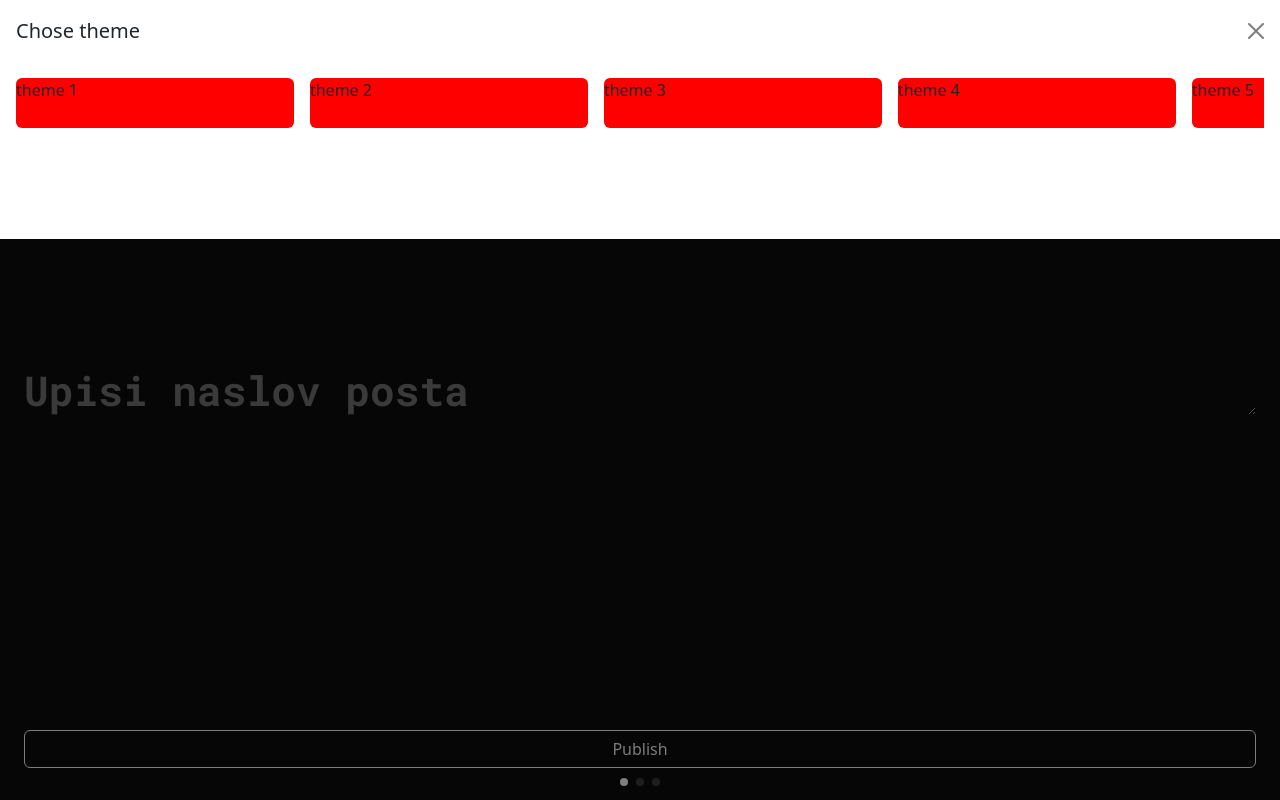
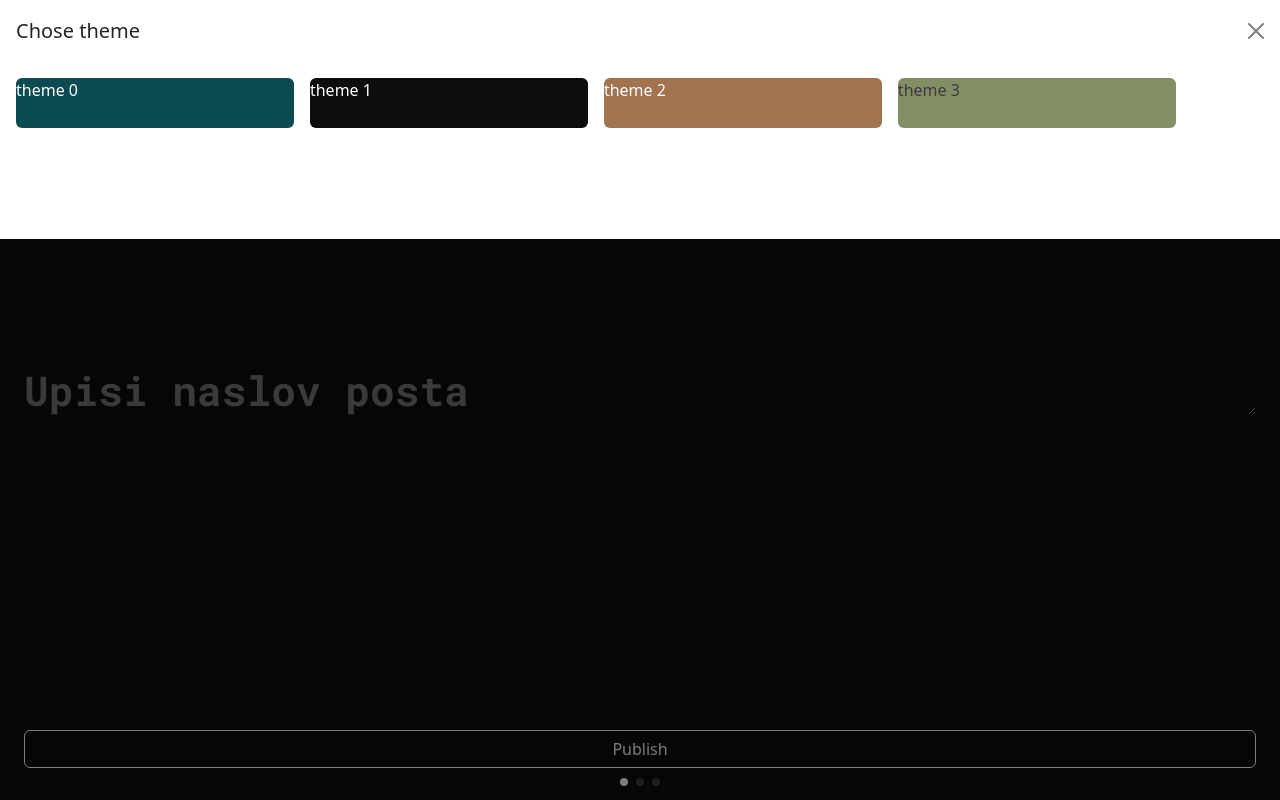
Before and after one commit to DimitrijeGlibic/novinator, a React (Create React App) app: page /create-post in a window 1280 px wide. Both pictures are taken after a click on the button "Change theme". Built offline with nearby package versions, Linux system fonts and the light colour scheme.

Commit message:
Add ThemeChoser functionalities

```diff
--- a/src/write/CreatePost.js
+++ b/src/write/CreatePost.js
@@ -10,7 +10,7 @@ import { useState } from "react";
 import ThemeChoser from "./ThemeChoser";
 
 export const CreatePost = ({ themes }) => {
-  const defaultTheme = themes[1];
+  const [selectedTheme, setSelectedTheme] = useState(1);
 
   const [slidesCount, setSlidesCount] = useState(1);
 
@@ -18,11 +18,15 @@ export const CreatePost = ({ themes }) => {
     setSlidesCount((oldValue) => oldValue + 1);
   };
 
+  const onThemeSelect = (themeIndex) => {
+    setSelectedTheme(themeIndex);
+  };
+
   const renderSlidesPreview = () => {
     return [...Array(slidesCount).keys()].map((slide, index) => (
       <SwiperSlide>
         <SlidePreview
-          theme={defaultTheme}
+          theme={themes[selectedTheme]}
           title="Podnaslov za drugi slajd"
           text="opsis nesto"
         />
@@ -32,7 +36,11 @@ export const CreatePost = ({ themes }) => {
 
   return (
     <SlideWrapper>
-      <ThemeChoser />
+      <ThemeChoser
+        themes={themes}
+        selectedTheme={selectedTheme}
+        onThemeSelect={onThemeSelect}
+      />
       <Swiper
         spaceBetween={0}
         slidesPerView={1}
@@ -41,11 +49,14 @@ export const CreatePost = ({ themes }) => {
         pagination={{ clickable: true }}
       >
         <SwiperSlide>
-          <FirstSlidePreview theme={defaultTheme} />
+          <FirstSlidePreview theme={themes[selectedTheme]} />
         </SwiperSlide>
         {renderSlidesPreview()}
         <SwiperSlide>
-          <AddNewSlide theme={defaultTheme} addNewSlide={addNewSlide} />
+          <AddNewSlide
+            theme={themes[selectedTheme]}
+            addNewSlide={addNewSlide}
+          />
         </SwiperSlide>
       </Swiper>
       <div className="d-grid gap-2 mt-4">
--- a/src/write/ThemeChoser.js
+++ b/src/write/ThemeChoser.js
@@ -3,13 +3,20 @@ import { Button, Offcanvas } from "react-bootstrap";
 import styled from "styled-components";
 import { Swiper, SwiperSlide } from "swiper/react";
 
-const ThemeChoser = () => {
+const ThemeChoser = ({ themes, onThemeSelect }) => {
   const [isVisible, setIsVisible] = useState(false);
 
   const renerThemeSlides = () => {
-    return [1, 2, 3, 4, 5].map((num) => (
+    return themes.map(({ background, color }, index) => (
       <SwiperSlide>
-        <SingleThemeSlide>theme {num}</SingleThemeSlide>
+        <SingleThemeSlide
+          $background={background}
+          $color={color}
+          onClick={() => onThemeSelect(index)}
+          key={index}
+        >
+          theme {index}
+        </SingleThemeSlide>
       </SwiperSlide>
     ));
   };
@@ -51,7 +58,8 @@ export default ThemeChoser;
 const SingleThemeSlide = styled.div`
   height: 50px;
   width: 100%;
-  background-color: red;
+  background-color: ${({ $background }) => $background};
+  color: ${({ $color }) => $color};
   border-radius: 6px;
 `;
 
```
